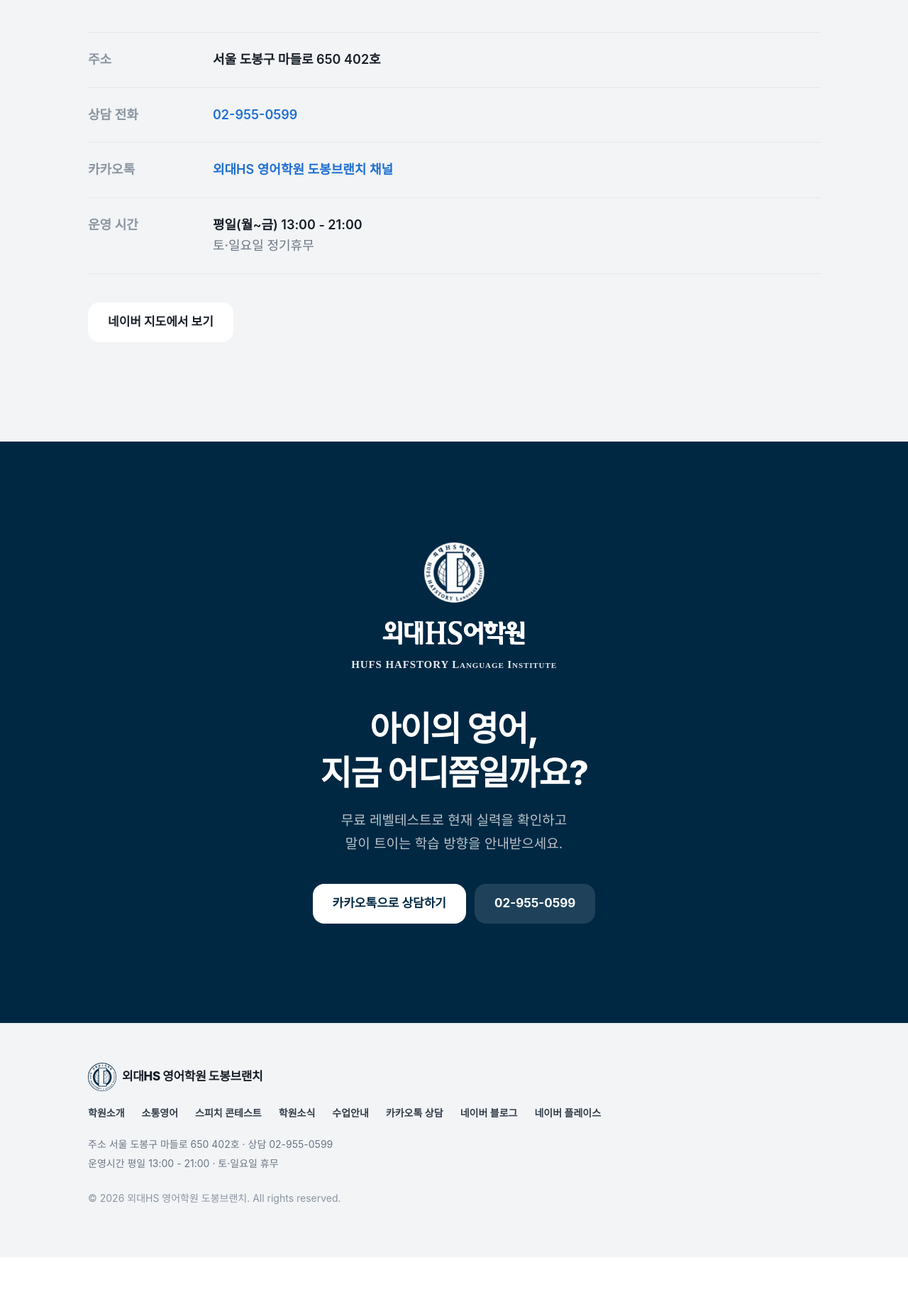
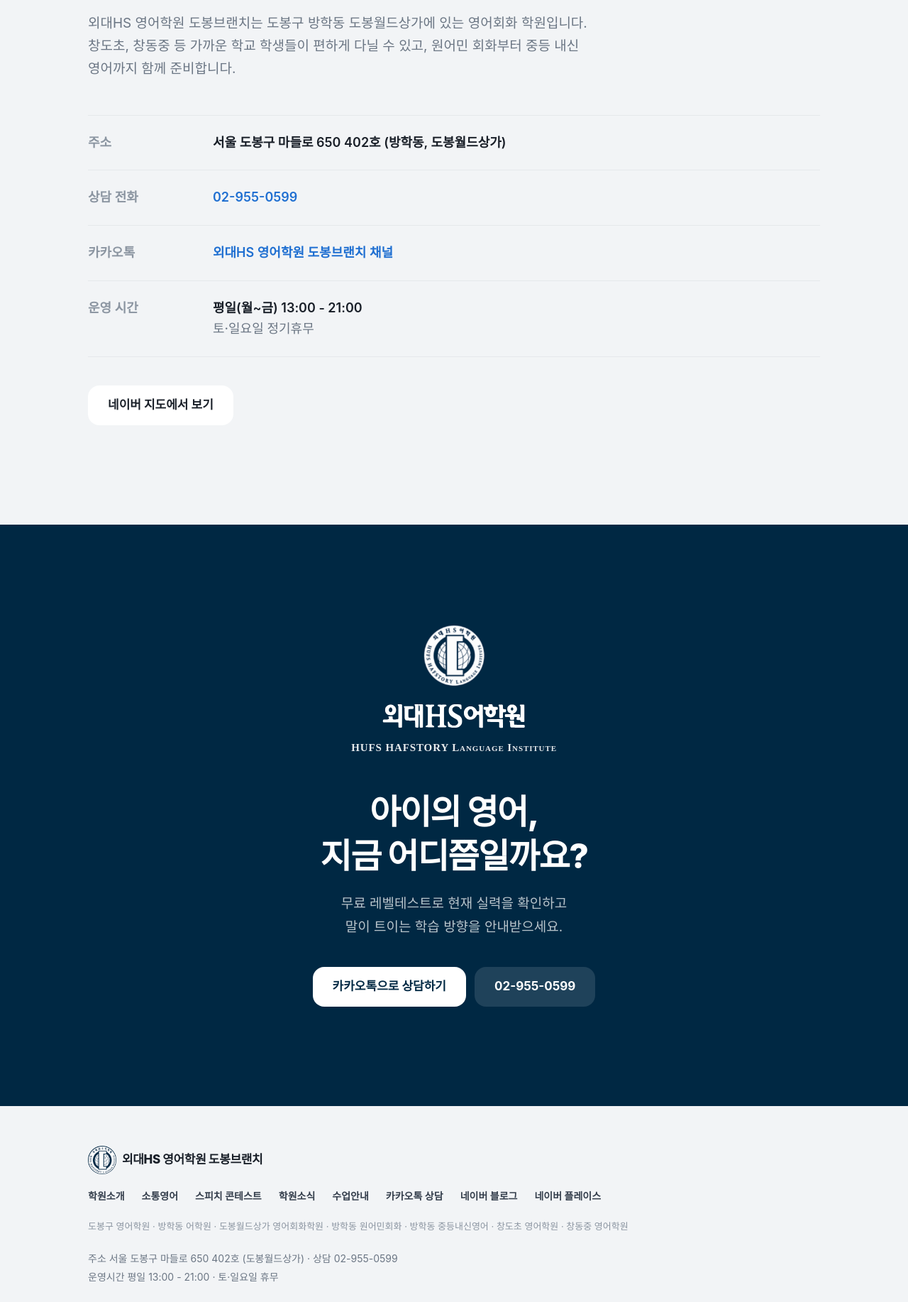
Before and after one commit to heyhug0117-beep/hs_dobong, a plain HTML site: page index.html in a window 1280 px wide. Shown: the part 5901-7735 px from the top of the page at 71% size. Before the commit the page ends 7672 px from the top, so only its background shows below. Drawn offline with Linux system fonts and the light colour scheme; a web font is replaced by a local one.

Commit message:
지역 검색 키워드 추가 (도봉구·방학동·도봉월드상가·창도초·창동중·중등내신)
Co-Authored-By: Claude Opus 5.5 <noreply@anthropic.com>
Claude-Session: https://claude.ai/code/session_01YFzvNAd5kVDLhVi7Fx6NLr

```diff
--- a/css/style.css
+++ b/css/style.css
@@ -742,3 +742,6 @@ section { padding: 140px 0; }
   .nav-toggle { display: block; }
   .brand-name { font-size: 18px; }
 }
+
+.footer-keywords { margin-top: 20px; font-size: 13px; line-height: 1.8; color: var(--text-faint); }
+#location .desc { max-width: 720px; }
--- a/index.html
+++ b/index.html
@@ -3,9 +3,9 @@
 <head>
 <meta charset="UTF-8" />
 <meta name="viewport" content="width=device-width, initial-scale=1.0" />
-<title>외대HS 영어학원 도봉브랜치 | 도봉구 영어학원 · 방학동 영어학원 · 원어민 회화</title>
-<meta name="description" content="도봉구 방학동 영어학원, 외대HS 영어학원 도봉브랜치. 원어민 회화와 스피치 무대로 생활 속에서 말할 수 있는 영어를 배웁니다." />
-<meta name="keywords" content="도봉구 영어학원, 소통영어, 영어회화, 원어민영어, 원어민 회화, 초등 영어학원, 스피치 콘테스트, 외대HS어학원, 외대HS 영어학원, 도봉브랜치, 방학동 영어학원, 마들로 영어학원" />
+<title>외대HS 영어학원 도봉브랜치 | 도봉구 영어학원 · 방학동 원어민회화 · 중등내신영어</title>
+<meta name="description" content="도봉구 방학동 도봉월드상가 영어회화학원, 외대HS 영어학원 도봉브랜치. 원어민 회화와 중등 내신 영어를 함께 준비하며, 창도초·창동중 학생들이 가까이 다닐 수 있습니다." />
+<meta name="keywords" content="도봉구 영어학원, 방학동 어학원, 방학동 영어학원, 도봉월드상가 영어회화학원, 방학동 원어민회화, 방학동 중등내신영어, 창도초 영어학원, 창동중 영어학원, 소통영어, 원어민 회화, 외대HS어학원, 외대HS 영어학원 도봉브랜치" />
 <link rel="canonical" href="https://hsdobong.kr/" />
 <meta property="og:type" content="website" />
 <meta property="og:url" content="https://hsdobong.kr/" />
@@ -38,13 +38,15 @@
   }],
   "address": {
     "@type": "PostalAddress",
-    "streetAddress": "마들로 650 402호",
+    "streetAddress": "마들로 650 402호 (방학동, 도봉월드상가)",
     "addressLocality": "도봉구",
     "addressRegion": "서울특별시",
     "addressCountry": "KR"
   },
   "url": "https://hsdobong.kr/",
   "image": "https://hsdobong.kr/assets/speech-contest-2026.jpg",
+  "areaServed": ["도봉구", "방학동", "창동"],
+  "keywords": "도봉구 영어학원, 방학동 어학원, 도봉월드상가 영어회화학원, 방학동 원어민회화, 방학동 중등내신영어, 창도초 영어학원, 창동중 영어학원",
   "sameAs": ["https://m.place.naver.com/place/2011569827", "https://pf.kakao.com/_uWFxexb", "https://blog.naver.com/hs_dobong"]
 }
 </script>
@@ -242,8 +244,10 @@
   <div class="container">
     <span class="label reveal">오시는 길</span>
     <h2 class="headline headline-fit reveal">도봉구 영어학원,<br />외대HS 영어학원 도봉브랜치</h2>
+    <p class="desc reveal">외대HS 영어학원 도봉브랜치는 도봉구 방학동 도봉월드상가에 있는 영어회화 학원입니다.
+      창도초, 창동중 등 가까운 학교 학생들이 편하게 다닐 수 있고, 원어민 회화부터 중등 내신 영어까지 함께 준비합니다.</p>
     <dl class="info-list reveal">
-      <div class="info-row"><dt>주소</dt><dd>서울 도봉구 마들로 650 402호</dd></div>
+      <div class="info-row"><dt>주소</dt><dd>서울 도봉구 마들로 650 402호 (방학동, 도봉월드상가)</dd></div>
       <div class="info-row"><dt>상담 전화</dt><dd><a href="tel:02-955-0599">02-955-0599</a></dd></div>
       <div class="info-row"><dt>카카오톡</dt><dd><a href="https://pf.kakao.com/_uWFxexb" target="_blank" rel="noopener">외대HS 영어학원 도봉브랜치 채널</a></dd></div>
       <div class="info-row"><dt>운영 시간</dt><dd>평일(월~금) 13:00 - 21:00<br /><span class="info-note">토·일요일 정기휴무</span></dd></div>
@@ -288,7 +292,8 @@
       <a href="https://m.blog.naver.com/PostList.naver?blogId=hs_dobong&amp;tab=1" target="_blank" rel="noopener">네이버 블로그</a>
       <a href="https://m.place.naver.com/place/2011569827" target="_blank" rel="noopener">네이버 플레이스</a>
     </div>
-    <p class="footer-info">주소 서울 도봉구 마들로 650 402호 · 상담 <a href="tel:02-955-0599">02-955-0599</a><br />운영시간 평일 13:00 - 21:00 · 토·일요일 휴무</p>
+    <p class="footer-keywords">도봉구 영어학원 · 방학동 어학원 · 도봉월드상가 영어회화학원 · 방학동 원어민회화 · 방학동 중등내신영어 · 창도초 영어학원 · 창동중 영어학원</p>
+    <p class="footer-info">주소 서울 도봉구 마들로 650 402호 (도봉월드상가) · 상담 <a href="tel:02-955-0599">02-955-0599</a><br />운영시간 평일 13:00 - 21:00 · 토·일요일 휴무</p>
     <p class="footer-copy">&copy; 2026 외대HS 영어학원 도봉브랜치. All rights reserved.</p>
   </div>
 </footer>
```
